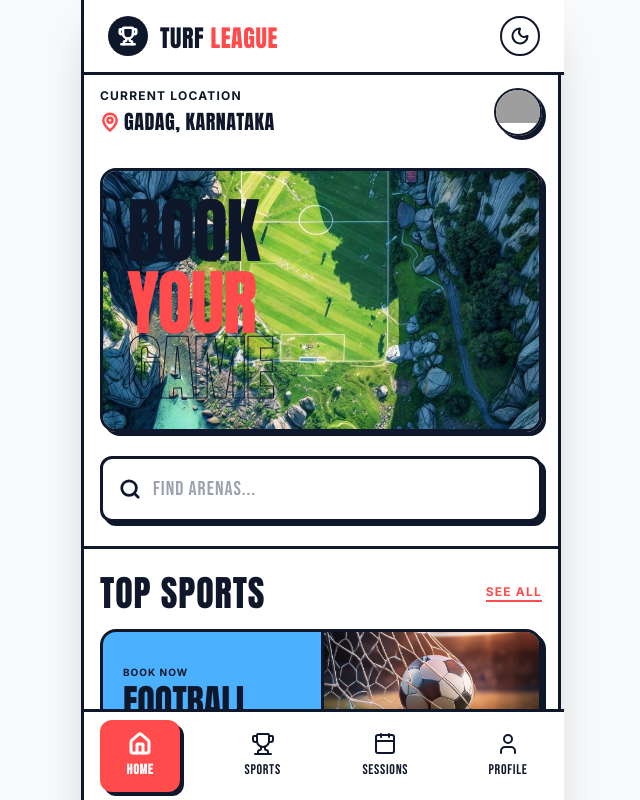
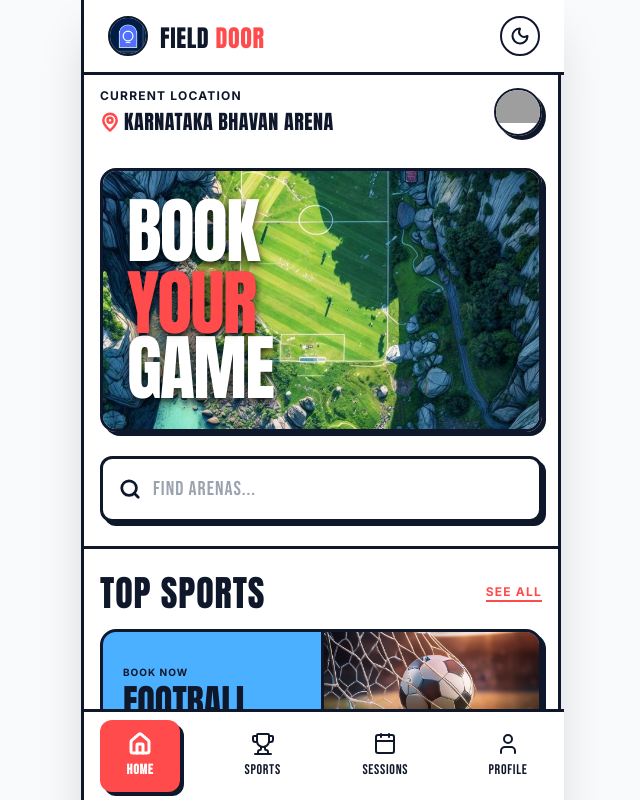
Before and after one commit to vinayak200306/Turf-app, a React (Vite) app: page / in a window 1280 px wide. Shown: the top 800 px of the page, without its empty margins (319-959 px from the left). Built offline with nearby package versions, Linux system fonts and the light colour scheme; grey boxes are pictures that could not be loaded.

Commit message:
feat: rename app to Field Door, update logo, and improve hero readability

```diff
--- a/index.html
+++ b/index.html
@@ -7,7 +7,7 @@
     <link href="https://fonts.googleapis.com/css2?family=Anton&family=Bebas+Neue&family=Inter:wght@400;500;600;700;800;900&display=swap" rel="stylesheet" />
     <!-- Umami Analytics -->
     <script async src="https://analytics.umami.is/script.js" data-website-id="%VITE_UMAMI_WEBSITE_ID%"></script>
-    <title>Karnataka Bhavan Sports Arena</title>
+    <title>Field Door | Karnataka Bhavan Arena</title>
   </head>
   <body>
     <div id="root"></div>
--- a/src/components/MobileLayout.jsx
+++ b/src/components/MobileLayout.jsx
@@ -21,12 +21,12 @@ export default function MobileLayout({ children }) {
       {/* App Header */}
       <header className="fixed top-0 w-full max-w-[480px] z-50 bg-background border-b-[3px] border-foreground px-6 py-4 flex items-center justify-between">
         <div className="flex items-center gap-3">
-          <div className="w-10 h-10 rounded-full bg-foreground flex items-center justify-center">
-            <Trophy size={20} className="text-background" strokeWidth={3} />
+          <div className="w-10 h-10 rounded-full border-2 border-foreground overflow-hidden bg-white">
+            <img src="/assets/logo.png" alt="Field Door Logo" className="w-full h-full object-cover" />
           </div>
           <div className="flex flex-col leading-none">
             <h1 className="font-heavy text-2xl tracking-wide uppercase mt-1">
-              TURF <span className="text-pl-brand">LEAGUE</span>
+              FIELD <span className="text-pl-brand">DOOR</span>
             </h1>
           </div>
         </div>
--- a/src/pages/Home.jsx
+++ b/src/pages/Home.jsx
@@ -21,7 +21,7 @@ export default function Home() {
             <p className="font-sans font-bold text-xs uppercase tracking-widest text-foreground/70 mb-1">Current Location</p>
             <div className="flex items-center gap-1 text-foreground font-heavy text-xl uppercase tracking-wide">
               <MapPin size={20} className="text-pl-brand" strokeWidth={3} />
-              Gadag, Karnataka
+              Karnataka Bhavan Arena
             </div>
           </div>
           <div className="w-12 h-12 rounded-full border-2 border-foreground overflow-hidden shadow-pl-solid">
@@ -31,15 +31,15 @@ export default function Home() {
 
         <div className="relative rounded-2xl overflow-hidden border-[3px] border-foreground shadow-pl-solid mb-6">
           <img src="/assets/hero_wallpaper.jpg" className="absolute inset-0 w-full h-full object-cover" alt="Hero" />
-          <div className="absolute inset-0 bg-background/80" />
+          <div className="absolute inset-0 bg-gradient-to-t from-background/90 via-background/20 to-transparent" />
           <motion.div
             initial={{ opacity: 0, y: 10 }}
             animate={{ opacity: 1, y: 0 }}
-            className="relative flex flex-col p-6 z-10"
+            className="relative flex flex-col p-6 z-10 drop-shadow-[0_4px_4px_rgba(0,0,0,0.8)]"
           >
-            <h2 className="font-heavy text-7xl text-foreground leading-none uppercase tracking-tight">BOOK</h2>
-            <h2 className="font-heavy text-7xl text-pl-brand leading-none uppercase tracking-tight">YOUR</h2>
-            <h2 className="font-heavy text-7xl text-white text-stroke leading-[0.8] uppercase tracking-tight mb-2">GAME</h2>
+            <h2 className="font-heavy text-7xl text-white leading-none uppercase tracking-tight">BOOK</h2>
+            <h2 className="font-heavy text-7xl text-pl-brand leading-none uppercase tracking-tight drop-shadow-md">YOUR</h2>
+            <h2 className="font-heavy text-7xl text-white leading-[0.8] uppercase tracking-tight mb-2">GAME</h2>
           </motion.div>
         </div>
 
```
Also changed, not shown: public/assets/logo.png (added).
